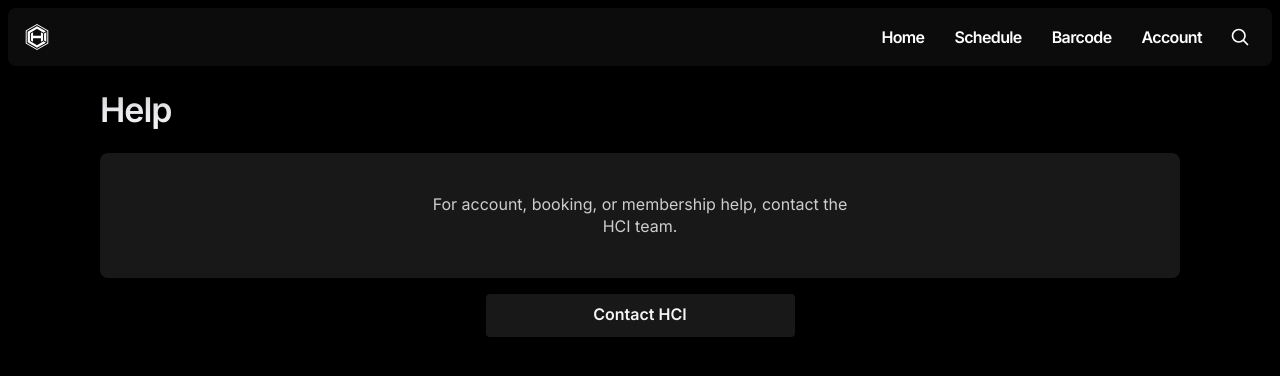
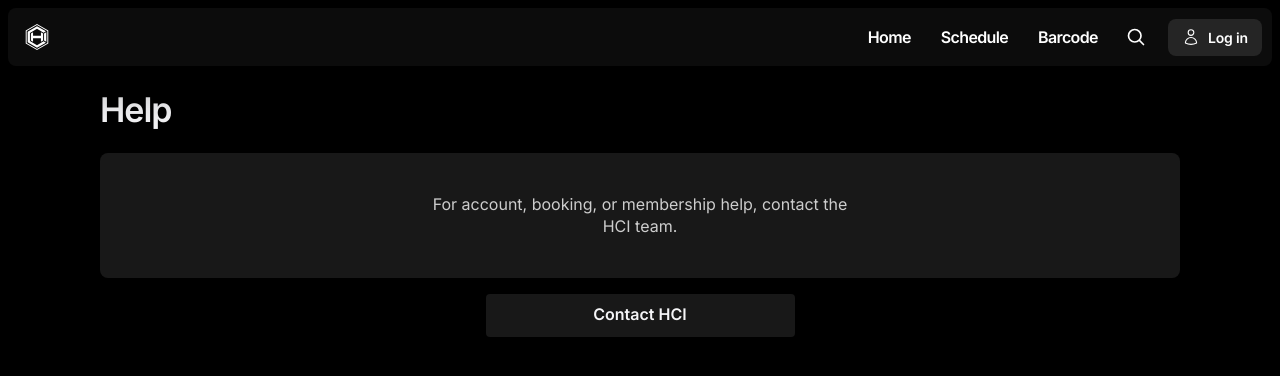
Before and after one commit to hcimarketinghost/member-portal, a Next.js app: page /help in a window 1280 px wide. Shown: the top 376 px of the page. Built offline with nearby package versions, Linux system fonts and the light colour scheme; no server answers.

Commit message:
Refine member portal layout

```diff
--- a/src/app/(member)/layout.tsx
+++ b/src/app/(member)/layout.tsx
@@ -1,14 +1,22 @@
+import { cookies } from "next/headers";
 import BottomNav from "@/components/BottomNav";
+import TopBar from "@/components/TopBar";
+import { getAccount } from "@/lib/clubready";
 
-export default function MemberAppLayout({
+export default async function MemberAppLayout({
   children,
 }: Readonly<{
   children: React.ReactNode;
 }>) {
+  const userId = Number((await cookies()).get("hci_member_user_id")?.value);
+  const account = userId ? await getAccount(userId) : null;
+  const memberName = account?.FirstName ?? null;
+
   return (
     <>
+      <TopBar memberName={memberName} />
       {children}
-      <BottomNav />
+      <BottomNav memberName={memberName} />
     </>
   );
 }
--- a/src/app/globals.css
+++ b/src/app/globals.css
@@ -76,8 +76,10 @@
 /* Hex logo — desktop bar only; hidden in the mobile/tablet pill. */
 .hp-appnav-logo { display: none; }
 .hp-appnav-links {
-  min-width: 0; display: grid; grid-template-columns: repeat(5, minmax(0, 1fr)); gap: 0;
-}
+  min-width: 0; display: grid; grid-template-columns: repeat(4, minmax(0, 1fr)); gap: 0;
+}
+/* Profile chip — desktop bar only; mobile carries it in the top pills. */
+.hp-appnav-profile { display: none; }
 .hp-appnav-link {
   position: relative; z-index: 1;
   min-width: 0; color: rgba(255, 255, 255, 0.55); text-decoration: none;
@@ -183,6 +185,16 @@
   .hp-appnav-link.is-search:hover {
     color: rgba(255, 255, 255, 0.5);
   }
+  .hp-appnav-profile {
+    display: flex; align-items: center; gap: 8px;
+    min-height: 34px; margin-left: 8px; padding: 8px 14px;
+    border-radius: 8px; background: var(--glass-strong);
+    color: #fff; text-decoration: none;
+    font-size: 14px; font-weight: 600; letter-spacing: -0.01em;
+    transition: background 140ms ease;
+  }
+  .hp-appnav-profile:hover { background: rgba(255, 255, 255, 0.16); }
+  .hp-appnav-profile svg { display: block; width: 18px; height: 18px; }
 }
 @media (max-width: 460px) {
   .hp-screen { padding-bottom: 132px; }
@@ -190,6 +202,44 @@
   .hp-appnav-cluster { padding: 5px; }
   .hp-appnav-link { min-height: 54px; padding: 5px 4px; font-size: 9px; }
   .hp-appnav svg { width: 22px; height: 22px; }
+}
+
+/* ── Floating top pills (mobile/tablet — see components/TopBar.tsx) ──
+   Hex home pill left, profile chip right, both on the bottom-nav glass.
+   Content scrolls behind; top-level screens clear them via the
+   body:has() padding below. Desktop uses the ≥960 glass bar instead. */
+.hp-topbar {
+  position: fixed; z-index: 50;
+  top: max(14px, env(safe-area-inset-top, 0px));
+  left: 14px; right: 14px;
+  display: flex; align-items: center; justify-content: space-between;
+  pointer-events: none;
+}
+.hp-topbar-hex,
+.hp-topbar-profile {
+  pointer-events: auto;
+  display: flex; align-items: center; justify-content: center;
+  height: 48px; border-radius: var(--radius-card);
+  background: rgba(18, 18, 18, 0.7);
+  box-shadow: 0 18px 48px rgba(0, 0, 0, 0.42);
+  backdrop-filter: blur(8px) saturate(50%);
+  -webkit-backdrop-filter: blur(8px) saturate(50%);
+  color: #fff; text-decoration: none;
+}
+.hp-topbar-hex { width: 48px; }
+.hp-topbar-hex svg { display: block; }
+.hp-topbar-profile {
+  gap: 8px; padding: 0 16px;
+  font-size: 14px; font-weight: 700; letter-spacing: -0.01em;
+}
+.hp-topbar-profile svg { width: 20px; height: 20px; }
+@media (max-width: 959px) {
+  /* Top-level screens start below the pills; detail screens don't render
+     them (no .hp-topbar in the DOM), so heroes stay flush to the top. */
+  body:has(.hp-topbar) .hp-screen { padding-top: 56px; }
+}
+@media (min-width: 960px) {
+  .hp-topbar { display: none; }
 }
 
 /* ── Typography ────────────────────────────────────────────────────
--- a/src/components/BottomNav.tsx
+++ b/src/components/BottomNav.tsx
@@ -19,11 +19,12 @@
 
 type IconName = "home" | "schedule" | "barcode" | "account" | "explore";
 
+// Account lives in the TopBar profile chip (mobile) / the desktop bar's
+// profile chip — not a tab.
 const MAIN_ITEMS: Array<{ href: string; label: string; icon: IconName; match: string[] }> = [
   { href: "/", label: "Home", icon: "home", match: ["/"] },
   { href: "/schedule", label: "Schedule", icon: "schedule", match: ["/schedule", "/classes", "/play"] },
   { href: "/barcode", label: "Barcode", icon: "barcode", match: ["/barcode"] },
-  { href: "/account", label: "Account", icon: "account", match: ["/account"] },
   { href: "/explore", label: "Explore", icon: "explore", match: ["/explore"] },
 ];
 
@@ -65,15 +66,16 @@
   return match.some((path) => (path === "/" ? pathname === "/" : pathname.startsWith(path)));
 }
 
-export default function BottomNav() {
+export default function BottomNav({ memberName = null }: { memberName?: string | null }) {
   const pathname = usePathname();
 
   // Login is a standalone, full-screen screen — no app chrome.
   if (pathname === "/login") return null;
 
   // One floating toolbar per breakpoint. Mobile/tablet: bottom-center pill of
-  // 5 tabs. Desktop (≥960): full-width glass bar — hex logo left, tab names +
-  // search grouped right — mirroring hillcountryindoor.com's Desktop nav.
+  // 4 tabs. Desktop (≥960): full-width glass bar — hex logo left, tab names +
+  // search + profile chip grouped right — mirroring hillcountryindoor.com's
+  // Desktop nav.
   return (
     <nav className="hp-appnav" aria-label="Member portal">
       <div className="hp-appnav-cluster">
@@ -95,6 +97,14 @@
               </Link>
             );
           })}
+          <Link
+            href={memberName ? "/account" : "/login"}
+            className="hp-appnav-profile"
+            aria-label={memberName ? "Your account" : "Log in"}
+          >
+            <UserOutline aria-hidden="true" />
+            <span>{memberName ?? "Log in"}</span>
+          </Link>
         </div>
       </div>
     </nav>
--- a/src/components/TopBar.tsx
+++ b/src/components/TopBar.tsx
@@ -1,51 +1,36 @@
 "use client";
 
 import Link from "next/link";
-import { useEffect, useState } from "react";
+import { usePathname } from "next/navigation";
+import { UserIcon } from "@heroicons/react/24/outline";
 import Logo from "./Logo";
 
-function BackIcon() {
-  return (
-    <svg viewBox="0 0 24 24" aria-hidden="true">
-      <path d="M15 5l-7 7 7 7" />
-    </svg>
-  );
-}
+/**
+ * Floating top pills (mobile/tablet) — hex home pill top-left, profile chip
+ * top-right. Content scrolls behind both on the same glass material as the
+ * bottom nav pill. Hidden on detail screens (they pin a frosted back button
+ * in the same corner) and on desktop (the ≥960 glass bar carries logo +
+ * account there).
+ */
+export default function TopBar({ memberName }: { memberName: string | null }) {
+  const pathname = usePathname();
 
-/**
- * Kiosk-style top bar: centered logo and optional top-left back button.
- * `over` renders the frosted back variant for use above a hero image.
- */
-export default function TopBar({
-  backHref,
-  over = false,
-}: {
-  backHref?: string;
-  over?: boolean;
-}) {
-  const [scrolled, setScrolled] = useState(false);
-
-  useEffect(() => {
-    const updateScrolled = () => setScrolled(window.scrollY > 8);
-
-    updateScrolled();
-    window.addEventListener("scroll", updateScrolled, { passive: true });
-    return () => window.removeEventListener("scroll", updateScrolled);
-  }, []);
+  // Detail screens (/classes/[id], /explore/[slug], /play/[slug]) own the
+  // top-left corner with their back button — the pills yield.
+  if (/^\/(classes|explore|play)\/[^/]+/.test(pathname)) return null;
 
   return (
-    <div className={`hp-topbar ${over ? "is-over" : ""} ${scrolled ? "is-scrolled" : ""}`}>
-      {backHref && (
-        <Link
-          href={backHref}
-          className={`hp-back ${over ? "is-over" : ""}`}
-          aria-label="Back"
-        >
-          <BackIcon />
-        </Link>
-      )}
-      <Link href="/" className="hp-logo-link" aria-label="HCI — home">
-        <Logo height={40} />
+    <div className="hp-topbar">
+      <Link href="/" className="hp-topbar-hex" aria-label="HCI — home">
+        <Logo height={24} />
+      </Link>
+      <Link
+        href={memberName ? "/account" : "/login"}
+        className="hp-topbar-profile"
+        aria-label={memberName ? "Your account" : "Log in"}
+      >
+        <UserIcon aria-hidden="true" />
+        <span>{memberName ?? "Log in"}</span>
       </Link>
     </div>
   );
```
